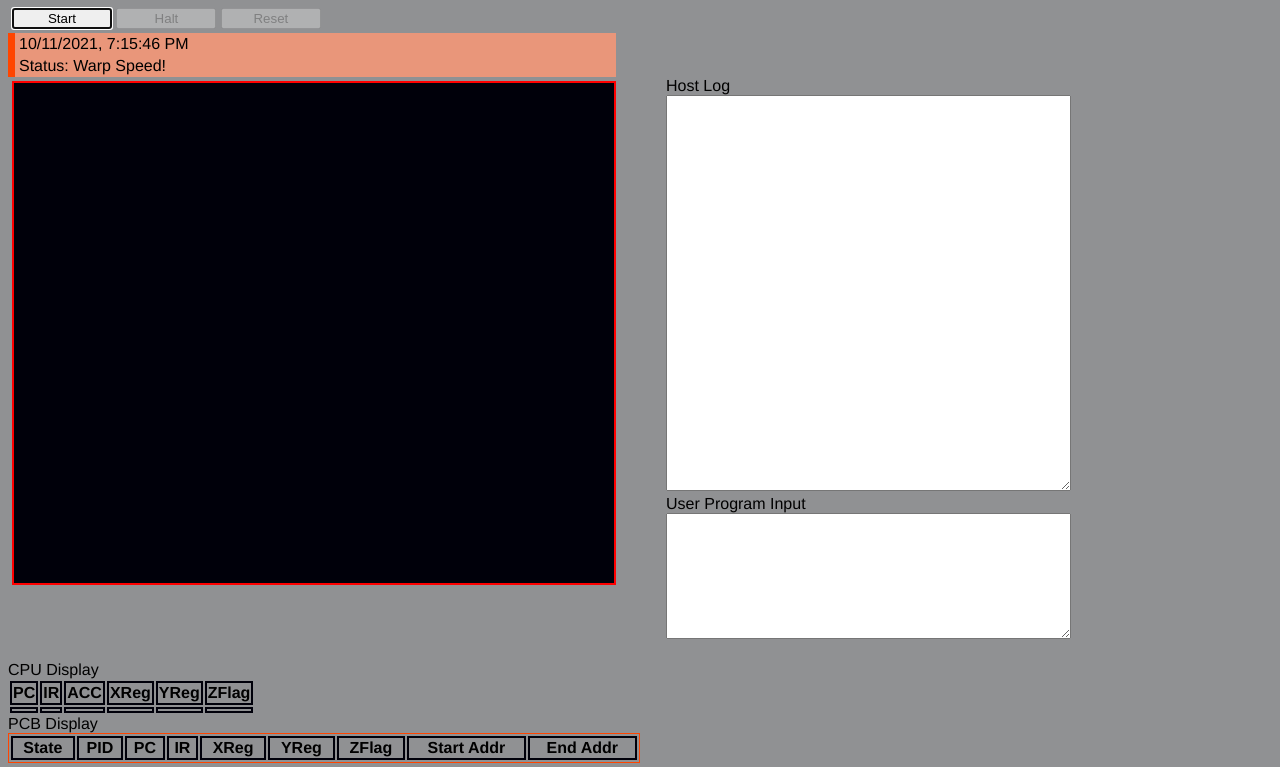
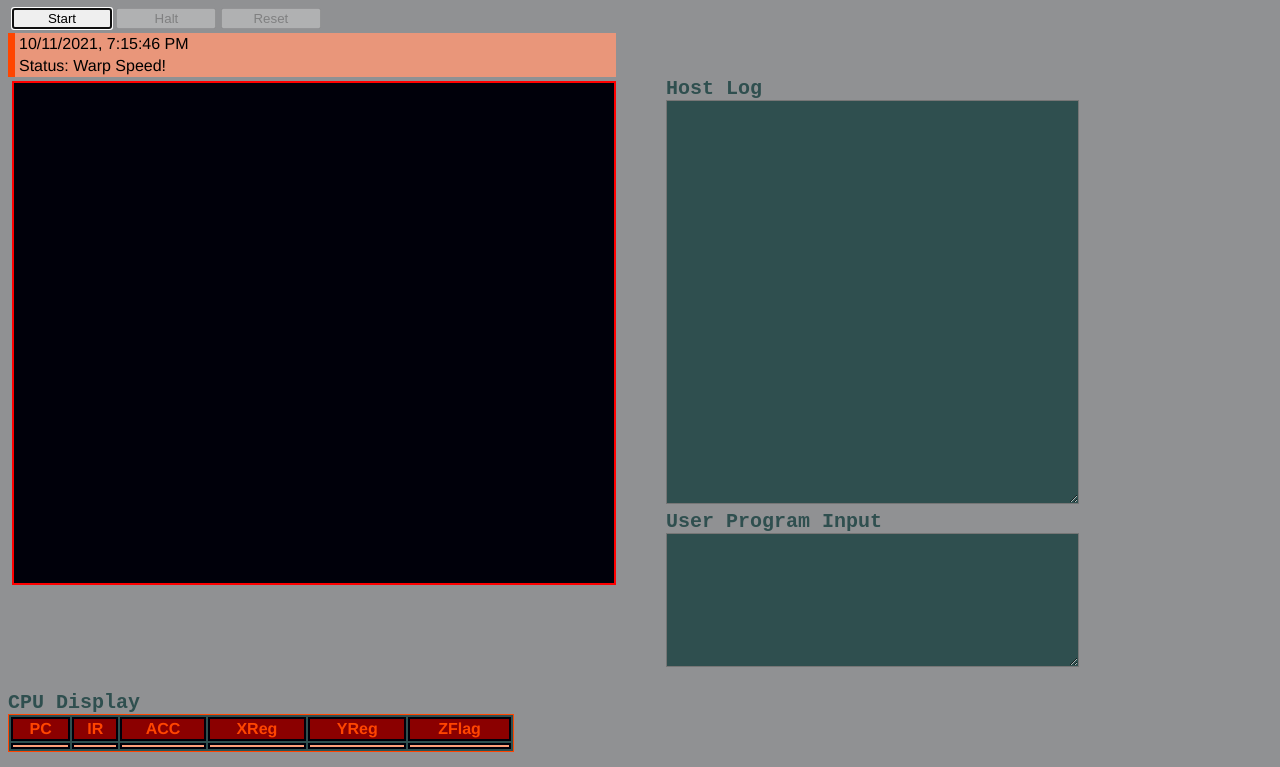
Before and after one commit to AndrewG13/AndrOS, a plain HTML site: page index.html in a window 1280 px wide. Shown: the top 767 px of the page. Drawn offline with Linux system fonts and the light colour scheme.

Commit message:
Visual enhancements

```diff
--- a/distrib/host/cpu.js
+++ b/distrib/host/cpu.js
@@ -89,8 +89,10 @@ var TSOS;
             }
         }
         run(pcb) {
+            // Reset CPU registers
+            _CPU.init();
+            this.isExecuting = true;
             // * Proj 3, will decide which of 3 memory blocks to run based on passed in PCB
-            this.isExecuting = true;
             pcb.state = TSOS.PCB.STATES[2];
         }
         // simply grabs byte (instruction) from memory
--- a/distrib/os/kernel.js
+++ b/distrib/os/kernel.js
@@ -80,9 +80,10 @@ var TSOS;
             // Once the process terminates, clear memory for that specific block.
             // For now, the whole memory is cleared.
             // Proj 3 will clear the CORRECT portion of memory, not the whole thing
-            //_MemoryAccessor.resetMem();
+            // Comment line below to retain Memory display
+            _MemoryAccessor.resetMem();
             _MemoryManager.deallocateRange();
-            //_CPU.init();
+            // CPU will be reset upon running next program
             _StdOut.advanceLine();
             _StdOut.putText("Program Terminated");
             _StdOut.advanceLine();
--- a/index.html
+++ b/index.html
@@ -37,7 +37,7 @@
    <!-- Other Routines -->
    <script type="text/javascript" src="distrib/utils.js"></script>
    <!-- Uncomment the line below to enable GLaDOS testing. -->
-   <!--script type="text/javascript" src="http://alanclasses.github.io/TSOS/test/glados-ip2.js"></script -->
+   <script type="text/javascript" src="http://alanclasses.github.io/TSOS/test/glados-ip2.js"></script>
 
 </head>
 
@@ -101,6 +101,7 @@
                    id  ="taHostLog"
                    rows="26"
                    cols="48"
+                   style="color: orangered; background-color: darkslategray; padding: 6px;"
          ></textarea>
       </label>
    </div>
@@ -113,6 +114,7 @@
                    id  ="taProgramInput"
                    rows="8"
                    cols="48"
+                   style="color: peachpuff; background-color: darkslategray; padding: 6px;"
          ></textarea>
       </label>
    </div>
@@ -123,7 +125,7 @@
 <div id="divCPU">
    <label>CPU Display</label>
    <table id="tableCPU">
-      <tr>
+      <tr class="CPU_Members">
          <th>PC</th>
          <th>IR</th>
          <th>ACC</th>
@@ -132,24 +134,25 @@
          <th>ZFlag</th>
       </tr>
       <tr>
-         <td id="CPU_PC"></td>
-         <td id="CPU_IR"></td>
-         <td id="CPU_ACC"></td>
-         <td id="CPU_X"></td>
-         <td id="CPU_Y"></td>
-         <td id="CPU_Z"></td>
+         <td class="CPU_registers" id="CPU_PC"></td>
+         <td class="CPU_registers" id="CPU_IR"></td>
+         <td class="CPU_registers" id="CPU_ACC"></td>
+         <td class="CPU_registers" id="CPU_X"></td>
+         <td class="CPU_registers" id="CPU_Y"></td>
+         <td class="CPU_registers" id="CPU_Z"></td>
       </tr>
    </table>
 </div>
 
+<br>
+
 <div id="divPCB">
    <label>PCB Display</label>
    <table id="tablePCB">
-      <tr>
+      <tr class="PCB_Members">
          <th>State</th>
          <th>PID</th>
          <th>PC</th>
-         <th>IR</th>
          <th>XReg</th>
          <th>YReg</th>
          <th>ZFlag</th>
@@ -159,7 +162,7 @@
    </table>
 </div>
 
-<br><br>
+<br>
 
 <div id="divMemory" class="classMemory">
    <label>Memory Display</label>
--- a/tsos.css
+++ b/tsos.css
@@ -49,9 +49,12 @@ h3 {
   cursor: default;
 }
 
-#tablePCB {
+
+#tablePCB, #tableCPU {
   border: 1.5px solid orangered;
-  width: 50%;
+  width: 40%;
+  background-color: darkslategrey;
+
 }
 
 #tableMemory {
@@ -61,6 +64,24 @@ h3 {
   width: 330px;
   height: 250px;
   display: block;
+}
+
+.PCB_Members, .CPU_Members {
+  color: orangered;
+  text-align: center;
+  background-color: darkred;
+}
+
+label {
+  color: darkslategrey;
+  font-size: 20px;
+  font-family: monospace;
+  font-weight: bold;
+}
+
+td.CPU_registers {
+  text-align: center;
+  background-color: lightsalmon;
 }
 
 td.addresses {
```
Also changed, not shown: 6 other files.
